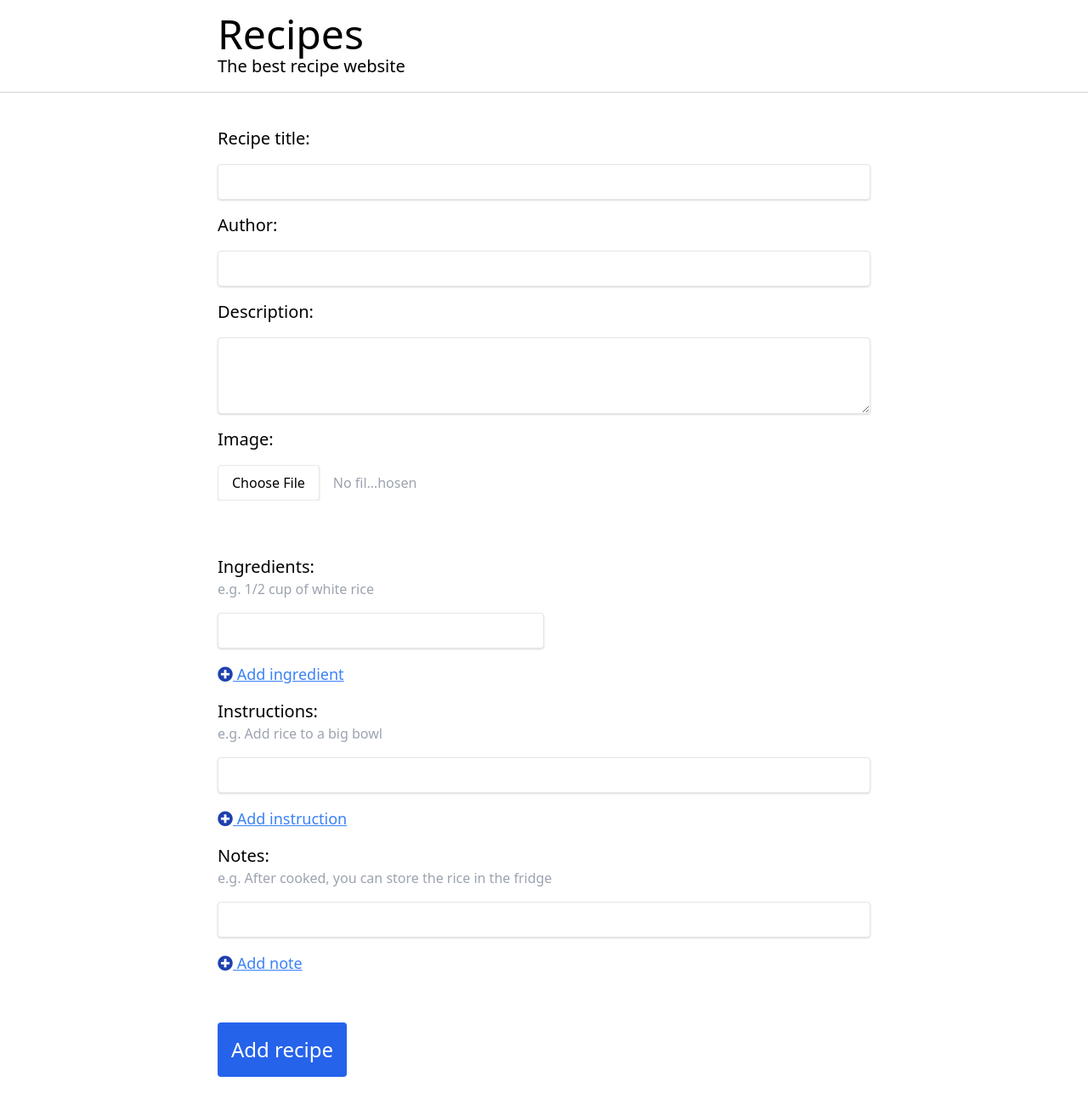
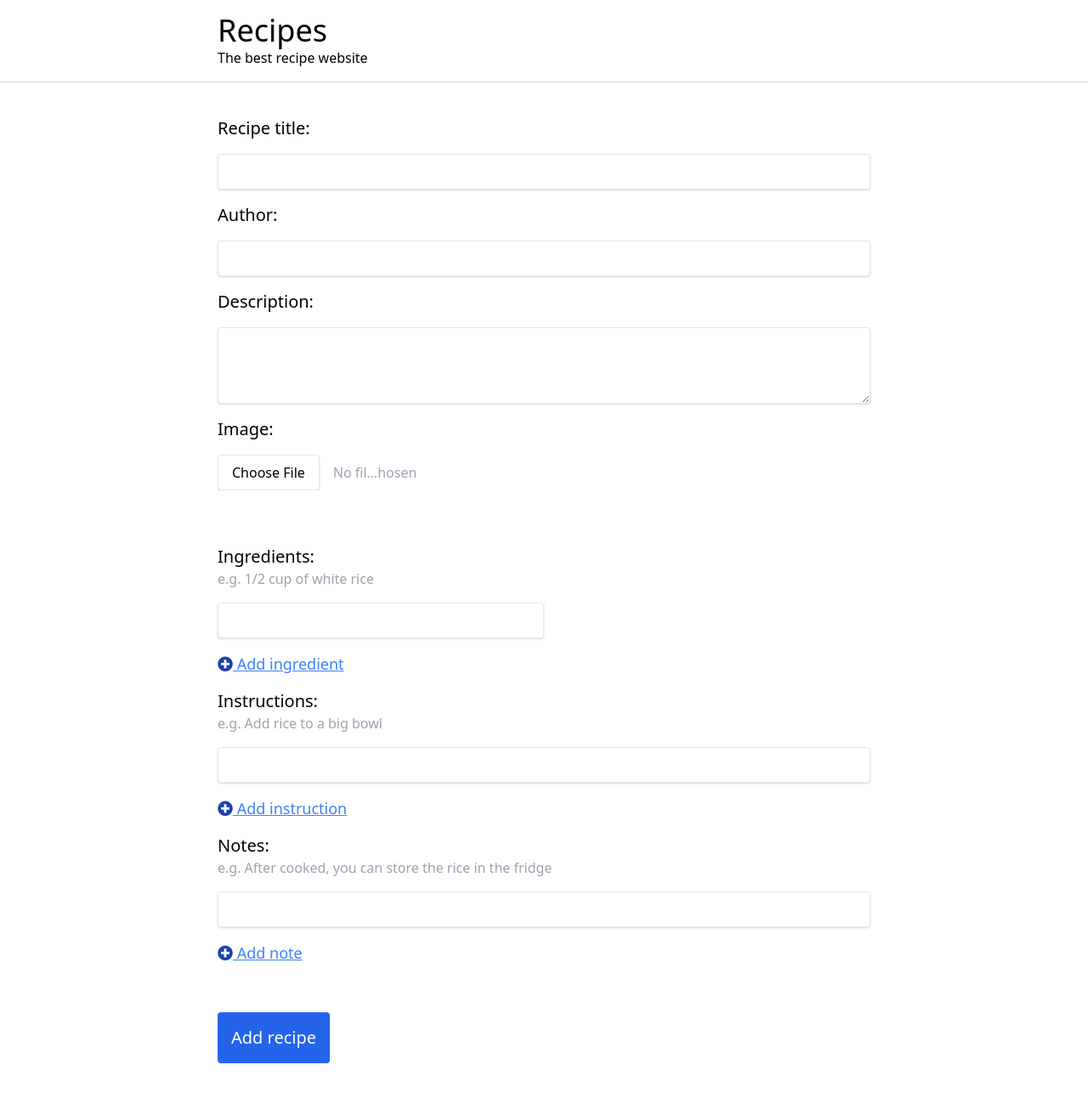
Before and after one commit to sebasmoles/recipes-web-app, a Vue app: page /add-recipe in a window 1280 px wide. Shown: the top 1306 px of the page at 85% size. Built offline with nearby package versions, Linux system fonts and the light colour scheme.

Commit message:
header design tweaks

```diff
--- a/src/components/Header.vue
+++ b/src/components/Header.vue
@@ -2,11 +2,11 @@
     <header class="bg-white sticky top-0 border-b border-gray-300 py-4">
         <div class="flex justify-between items-center mx-auto max-w-3xl lg:max-w-xl sm:max-w-xs xs:px-4">
             <div @click="toHomePage" class="cursor-pointer">
-                <h1 class="text-5xl lg:text-4xl sm:text-3xl ">Recipes</h1>
-                <span class="text-xl lg:text-base sm:text-sm">The best recipe website</span>
+                <h1 class="text-4xl sm:text-3xl ">Recipes</h1>
+                <span class="sm:text-sm">The best recipe website</span>
             </div>
 
-            <button v-show="!isHidden" @click="toAddRecipe" class="bg-blue-600 text-white rounded p-4 hover:bg-blue-500 text-2xl lg:text-xl lg:p-3 sm:p-2">Add recipe</button>
+            <button v-show="!isHidden" @click="toAddRecipe" class="bg-blue-600 text-white rounded p-4 hover:bg-blue-500 text-xl lg:p-3 sm:p-2">Add recipe</button>
         </div>
     </header>
 </template>
--- a/src/components/RecipeForm.vue
+++ b/src/components/RecipeForm.vue
@@ -50,7 +50,7 @@
                     <button @click="addNote" class="mt-4 underline text-blue-500 text-lg" type="button"><i class="fas fa-plus-circle text-blue-800"></i> Add note</button>
                 </div>
 
-                <button class="bg-blue-600 p-4 mt-10 mb-12 rounded text-white hover:bg-blue-500 text-2xl lg:text-xl lg:p-3 sm:p-2" type="submit">Add recipe</button>
+                <button class="bg-blue-600 p-4 mt-10 mb-12 rounded text-white hover:bg-blue-500 text-xl lg:p-3 sm:p-2" type="submit">Add recipe</button>
             </form>
         </main>
         <main v-else class="flex justify-center mt-10">
```
